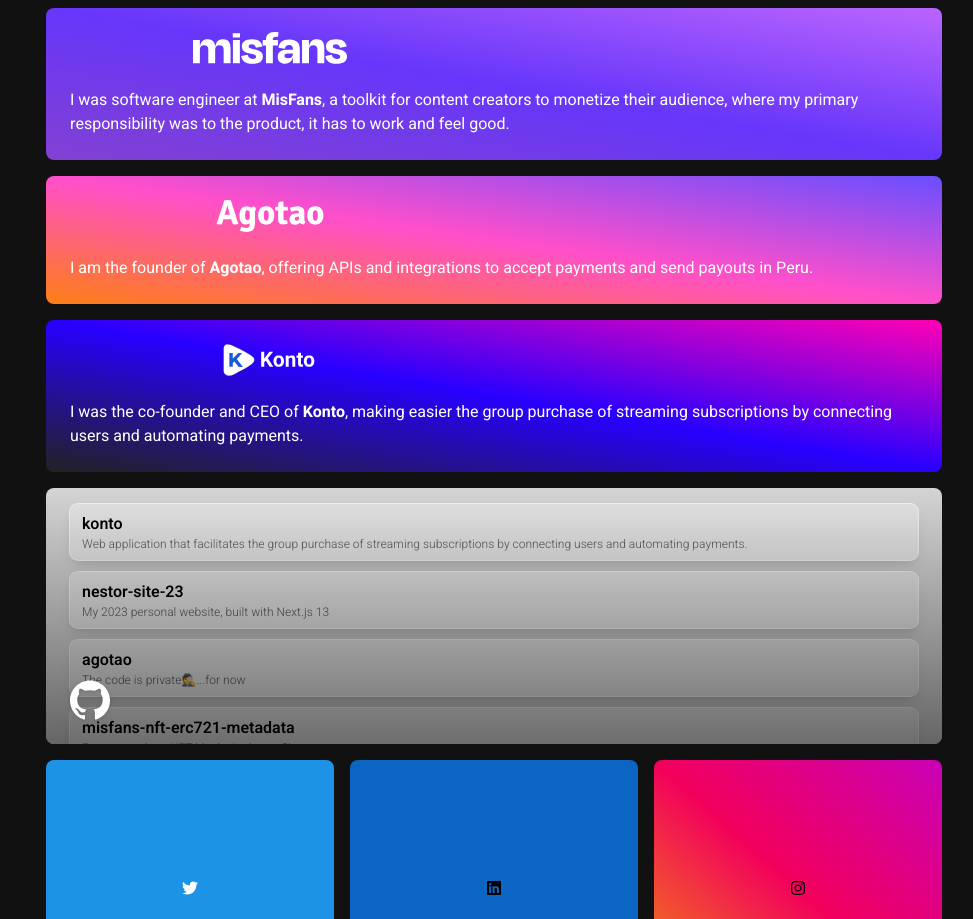
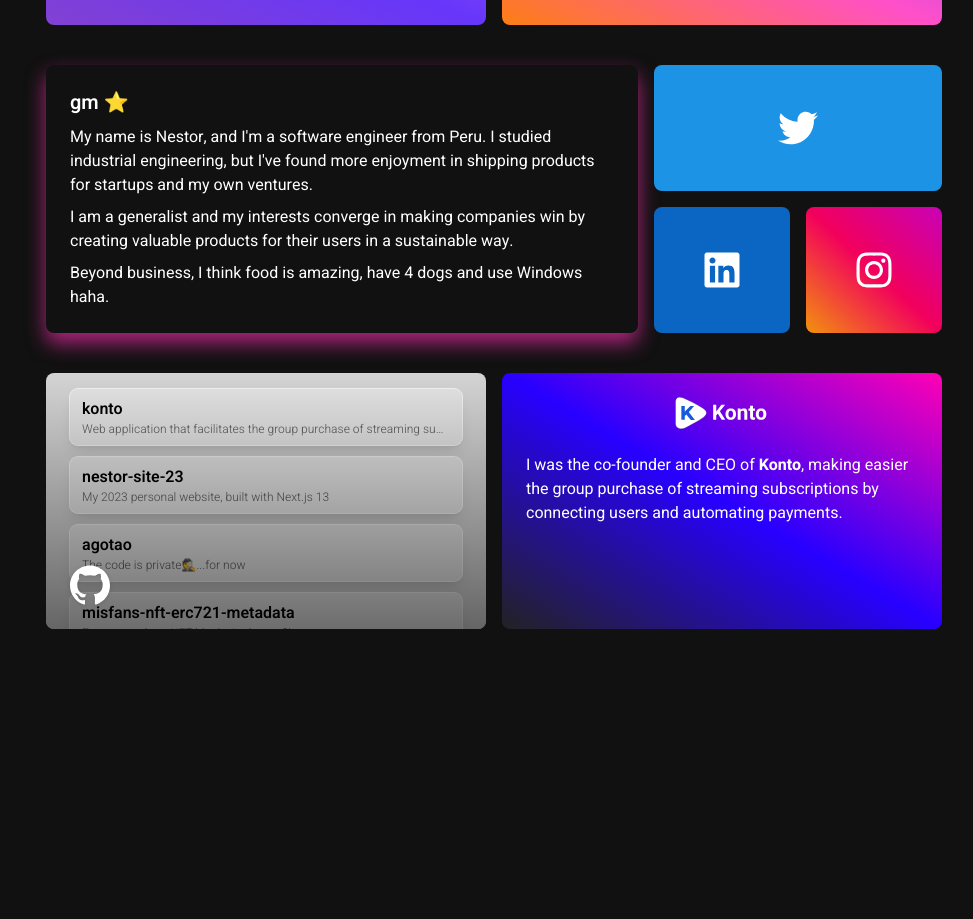
Before and after one commit to nestorxyz/nestor-site-23, a Next.js app: page / in a window 1280 px wide. Shown: the part 393-1312 px from the top of the page, without its empty margins (146-1119 px from the left). After the commit the page ends 1078 px from the top, so only its background shows below. Built offline with nearby package versions, Linux system fonts and the light colour scheme.

Commit message:
final refinements

```diff
--- a/app/page.tsx
+++ b/app/page.tsx
@@ -9,17 +9,17 @@
 export default function Home() {
   return (
     <main className="grid grid-cols-6 gap-4">
-      <IntroCard className="col-span-6" />
+      <IntroCard className="col-span-6 sm:col-span-4" />
       <Image
         src="/assets/deku.gif"
         alt="Deku"
         width={300}
         height={300}
-        className="col-span-3 rounded-lg"
+        className="col-span-2 h-full object-cover rounded-lg hidden sm:block"
       />
 
       <ProjectCard
-        className="col-span-6 bg-gradient-to-tr from-[#8241d3] via-[#6636fa] to-[#bb64ff]"
+        className="col-span-6 sm:col-span-3 bg-gradient-to-tr from-[#8241d3] via-[#6636fa] to-[#bb64ff]"
         image_path="/misfans.svg"
         image_alt="MisFans"
         link="https://mis.fans"
@@ -32,7 +32,7 @@
         }
       />
       <ProjectCard
-        className="col-span-6 bg-gradient-to-tr from-[#fd7e14] via-[#FF4FCB] to-[#694fff]"
+        className="col-span-6 sm:col-span-3 bg-gradient-to-tr from-[#fd7e14] via-[#FF4FCB] to-[#694fff]"
         image_path="/agotao.svg"
         image_alt="Agotao"
         link="https://agotao.com"
@@ -43,8 +43,25 @@
           </>
         }
       />
+
+      <HiCard className="col-span-6 my-6 md:col-span-4 md:row-span-2" />
+      <SocialCard
+        social="twitter"
+        className="col-span-2 md:h-auto h-32 md:mt-6"
+      />
+      <SocialCard
+        social="linkedin"
+        className="col-span-2 md:col-span-1 h-32 md:h-auto md:mb-6"
+      />
+      <SocialCard
+        social="instagram"
+        className="col-span-2 h-32 md:h-auto md:col-span-1 md:mb-6"
+      />
+
+      <GithubCard className="col-span-6 sm:col-span-3 h-52 md:h-64" />
+
       <ProjectCard
-        className="col-span-6 bg-gradient-to-tr from-[#222222] via-[#2700FF] to-[#FF00B4]"
+        className="col-span-6 sm:col-span-3 bg-gradient-to-tr from-[#222222] via-[#2700FF] to-[#FF00B4]"
         image_path="/konto.svg"
         image_alt="Konto"
         link="https://konto.vercel.app/"
@@ -57,14 +74,6 @@
         }
       />
 
-      <GithubCard className="col-span-6 h-52 md:h-64" />
-
-      <SocialCard social="twitter" className="col-span-2 h-52 md:h-64" />
-      <SocialCard social="linkedin" className="col-span-2 h-52 md:h-64" />
-      <SocialCard social="instagram" className="col-span-2 h-52 md:h-64" />
-
-      <HiCard className="col-span-6" />
-
       <HexagonClip />
     </main>
   );
--- a/components/ProjectCard.tsx
+++ b/components/ProjectCard.tsx
@@ -28,7 +28,7 @@
         alt={image_alt}
         width={400}
         height={400}
-        className="h-8 mb-6"
+        className="h-8 mb-6 mx-auto"
       />
       <p>{content}</p>
     </a>
--- a/components/SocialCard.tsx
+++ b/components/SocialCard.tsx
@@ -10,9 +10,18 @@
   const { className, social } = props;
 
   return (
-    <div
+    <a
+      href={
+        social === 'twitter'
+          ? 'https://twitter.com/nestoredduardo'
+          : social === 'instagram'
+          ? 'https://instagram.com/nestoredduardo'
+          : 'https://linkedin.com/in/nestoredduardo'
+      }
+      target="_blank"
+      rel="noopener noreferrer"
       className={cn(
-        'group rounded-lg flex items-center justify-center',
+        'group rounded-lg flex items-center justify-center cursor-pointer',
         social === 'twitter' && 'bg-[#1c93e4]',
         social === 'instagram' &&
           'bg-gradient-to-tr from-[#f2920e] via-[#f2005c] to-[#c901b6]',
@@ -21,11 +30,24 @@
       )}
     >
       {social === 'twitter' && (
-        <FaTwitter className="text-white group-hover:scale-110" />
+        <FaTwitter
+          size={40}
+          className="text-white transition-all group-hover:scale-[1.2]"
+        />
       )}
-      {social === 'instagram' && <FaInstagram />}
-      {social === 'linkedin' && <FaLinkedin />}
-    </div>
+      {social === 'instagram' && (
+        <FaInstagram
+          size={40}
+          className="text-white transition-all group-hover:scale-[1.2]"
+        />
+      )}
+      {social === 'linkedin' && (
+        <FaLinkedin
+          size={40}
+          className="text-white transition-all group-hover:scale-[1.2]"
+        />
+      )}
+    </a>
   );
 };
 
--- a/tailwind.config.js
+++ b/tailwind.config.js
@@ -54,6 +54,9 @@
       fontFamily: {
         heebo: ['var(--font-heebo)', ...defaultTheme.fontFamily.mono],
       },
+      backgroundImage: {
+        'agotao-pattern': "url('/assets/agotao-gradient.png')",
+      },
     },
   },
   plugins: [],
```
Also changed, not shown: public/assets/agotao-gradient.png (added).
